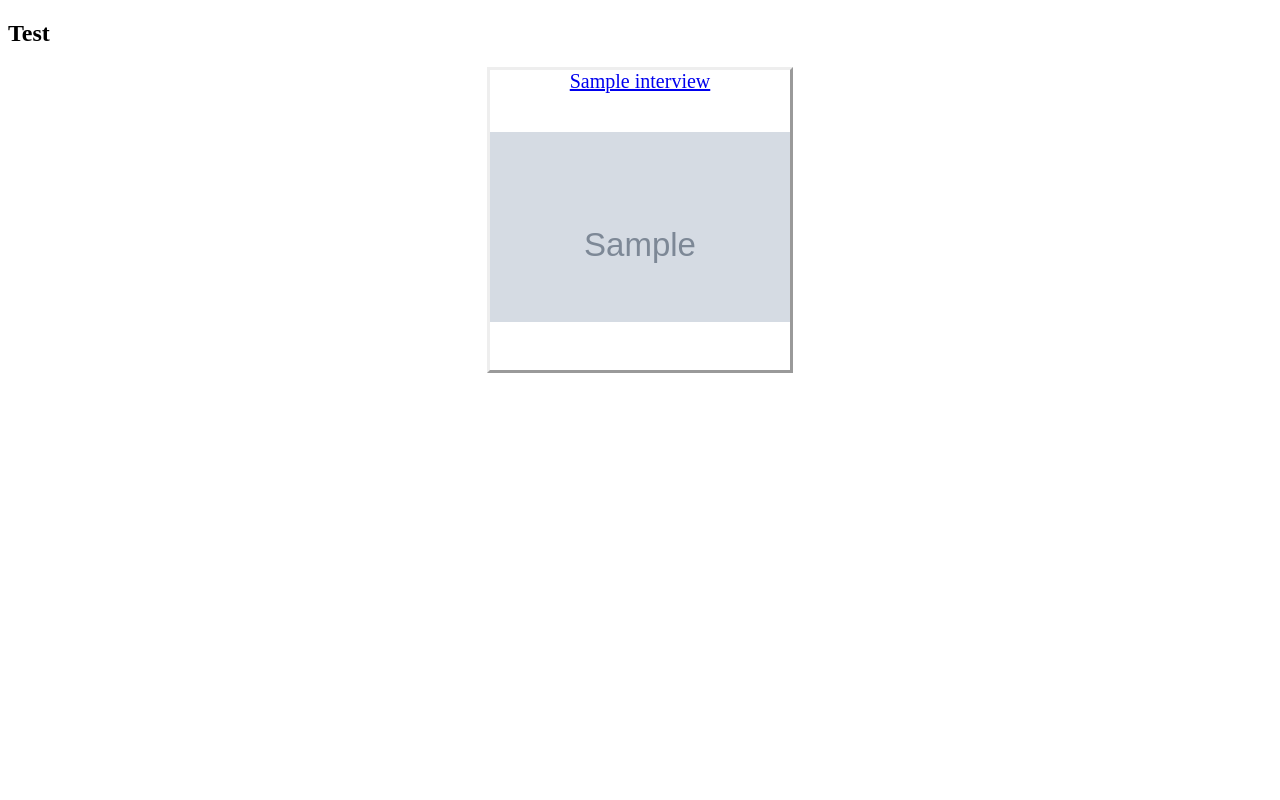
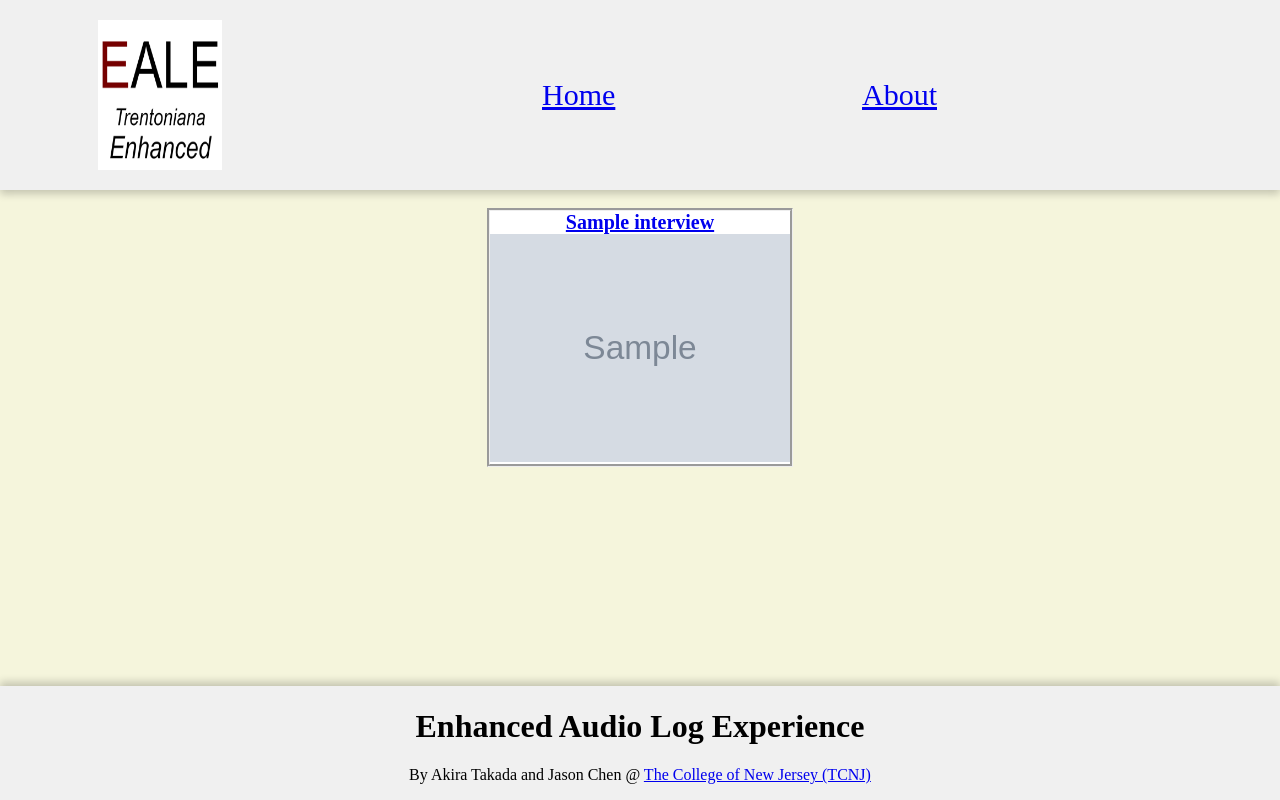
Before and after one commit to takadaa1/Enhanced-Audio-Log-Experience, a Flask app: page / in a window 1280 px wide. Run offline with Flask 2, Linux system fonts and the light colour scheme; grey boxes marked "Sample" are stand-in pictures; a database or web service that is not in the repository returns one stand-in record (values such as "Sample title"); some libraries are stand-ins or nearby versions.

Commit message:
Draft for index page

```diff
--- a/code/app.py
+++ b/code/app.py
@@ -26,6 +26,11 @@ def index():
 
     return render_template('index.html', titles=titles)
 
+# about page
+@app.route('/about')
+def about():
+    return render_template('index.html')
+
 # individual interview pages
 @app.route('/interview/<interviewid>')
 def interview(interviewid):
--- a/code/static/styles/style.css
+++ b/code/static/styles/style.css
@@ -1,30 +1,82 @@
 img.cont {
   width: 100%;
+  height: 100%;
+  object-fit: cover;
 }
 .container {
-  width: 100%;
-  height: 80%;
-  background-size: contain;
-  background-position: center;
-  background-repeat: no-repeat;
-  overflow: hidden;
+  height: 90%;
+  flex-grow: 1;
 }
 
 .table {
-  display: inline;
+  display: flex;
   font-size: 20px;
   text-align: center;
+  flex-wrap: wrap;
+  justify-content: space-around;
+  font-weight: bold;
 }
 
-.table ul {
-  padding: 0;
-  margin: 0;
-  list-style-type: none;
+#table-container{
+  border-style: groove;
+  flex: 0 0 15em;
+  background-color: white;
 }
 
-.table ul li {
-  border-style: outset;
-  display: inline-grid;
-  width: 300px;
-  height: 300px;
+header {
+  background-color: #F0F0F0;
+  padding: 20px;
+  box-shadow: 0 4px 8px 0 rgba(0, 0, 0, 0.2);
+  font-size: 30px;
 }
+
+header > h1 {
+  margin-top: 0;
+  margin-bottom: 5px;
+}
+
+header > p {
+  margin-bottom: 0;
+}
+
+body {
+  font-family: "Times New Roman", Times, sans-serif;
+  margin: 0;
+  background-color: beige;
+}
+
+#navigation-container {
+  float: left;
+  width: 10%;
+  height: 150px;
+}
+
+#navigation-container img {
+  max-width: 100%;
+  height: 100%;
+  display: block;
+}
+
+#navigation-title {
+  float: right;
+}
+
+.navigation-bar {
+  display: flex;
+  align-items: center;
+  justify-content: center;
+}
+
+.navigation-bar > a {
+  flex: 0 0 20pc;
+}
+
+.foot {
+  position: fixed;
+  left: 0;
+  bottom: 0;
+  width: 100%;
+  text-align: center;
+  box-shadow: 0 -4px 8px 0 rgba(0, 0, 0, 0.2);
+  background-color: #F0F0F0;
+}
--- a/code/templates/index.html
+++ b/code/templates/index.html
@@ -1,4 +1,5 @@
 <!DOCTYPE html>
+<!-- Maintained by: Akira Takada -->
 <html lang="en">
     <head>
         <title>Enhanced Audio Log Experience</title>
@@ -7,19 +8,40 @@
     </head>
 
     <body>
-        <h2>Test</h2>
-        <div class="table">
-            <ul>
+
+        <!-- Navigation bar for user-->
+        <header>
+            <div class = "navigation-bar">
+                <div id = "navigation-container">
+                    <a href=" {{ url_for('index') }} "><img src="{{ url_for('static', filename='logo.png') }}" >
+                </div>
+                <a href="{{ url_for('index') }}">Home</a>
+                <a href="{{ url_for('about') }}">About</a>
+            </div>
+        </header>
+        <br>
+
+        <!-- Table listing each interview -->
+        <main>
+            <div class="table">
                 {% for row in titles %}
-                <li>
+                <div id = "table-container">
                     <a href="{{ url_for('interview', interviewid=row[0]) }}">{{row[1]}}</a>
-                    <br>
                     <div class="container">
                         <img src={{row[2]}} alt="Thumbnail" class="cont">
                     </div>
-                </li>
+                </div>
                 {% endfor %}
-            </ul>
+            </div>
+        </main>
+
+        <!-- Information shown at the bottom -->
+        <div class = "foot">
+            <h1>Enhanced Audio Log Experience</h1>
+            <p>
+            By Akira Takada and Jason Chen @
+            <a href="https://computerscience.tcnj.edu" target="_blank" rel="noopener">The College of New Jersey (TCNJ)</a>
+            </p>
         </div>
     </body>
 </html>
```
Also changed, not shown: code/static/logo.png (added).
